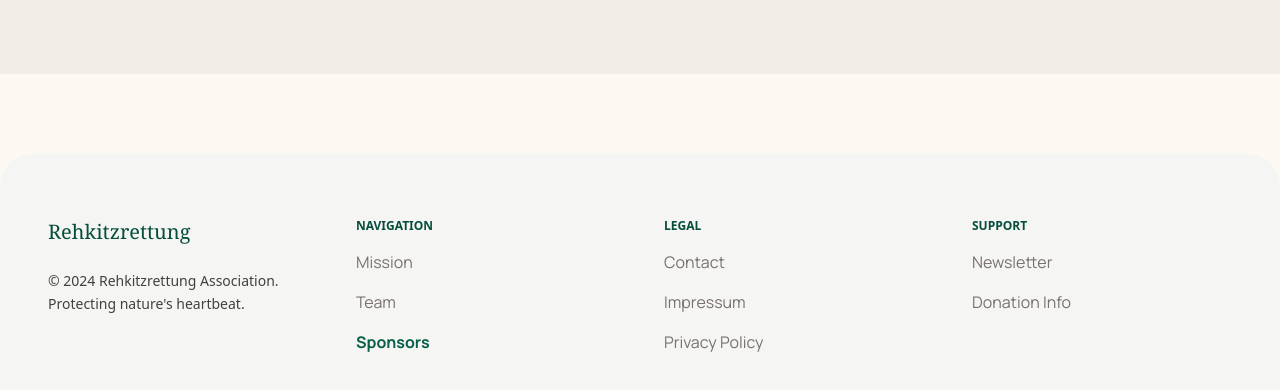
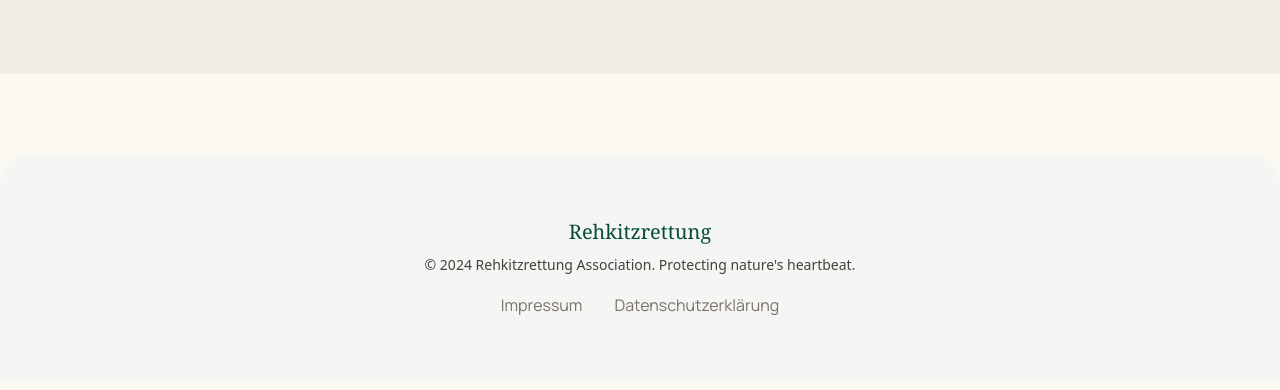
Before and after one commit to shotsfromthomas-afk/rehkitz, a plain HTML site: page index.html in a window 1280 px wide. Shown: the part 2718-3108 px from the top of the page. Drawn offline with nearby package versions, Linux system fonts and the light colour scheme.

Commit message:
Footer reduced to Impressum and Datenschutzerklärung links only

```diff
--- a/index.html
+++ b/index.html
@@ -232,30 +232,13 @@
 </main>
 <!-- Footer -->
 <footer class="w-full rounded-t-[2rem] mt-20 bg-stone-100">
-<div class="grid grid-cols-1 md:grid-cols-4 gap-12 px-12 py-16 max-w-7xl mx-auto">
-<div class="md:col-span-1">
-<div class="font-serif text-xl text-emerald-900 mb-6">Rehkitzrettung</div>
-<p class="font-sans text-stone-700 text-sm leading-relaxed">
-                    © 2024 Rehkitzrettung Association. Protecting nature's heartbeat.
-                </p>
-</div>
-<div class="flex flex-col space-y-4">
-<span class="font-sans font-bold text-xs uppercase text-emerald-900">Navigation</span>
-<a class="text-stone-500 hover:underline decoration-emerald-500 underline-offset-4 transition-all" href="#">Mission</a>
-<a class="text-stone-500 hover:underline decoration-emerald-500 underline-offset-4 transition-all" href="#">Team</a>
-<a class="text-emerald-800 font-bold" href="#">Sponsors</a>
-</div>
-<div class="flex flex-col space-y-4">
-<span class="font-sans font-bold text-xs uppercase text-emerald-900">Legal</span>
-<a class="text-stone-500 hover:underline decoration-emerald-500 underline-offset-4 transition-all" href="#">Contact</a>
-<a class="text-stone-500 hover:underline decoration-emerald-500 underline-offset-4 transition-all" href="#">Impressum</a>
-<a class="text-stone-500 hover:underline decoration-emerald-500 underline-offset-4 transition-all" href="#">Privacy Policy</a>
-</div>
-<div class="flex flex-col space-y-4">
-<span class="font-sans font-bold text-xs uppercase text-emerald-900">Support</span>
-<a class="text-stone-500 hover:underline decoration-emerald-500 underline-offset-4 transition-all" href="#">Newsletter</a>
-<a class="text-stone-500 hover:underline decoration-emerald-500 underline-offset-4 transition-all" href="#">Donation Info</a>
-</div>
+<div class="flex flex-col items-center px-12 py-16 max-w-7xl mx-auto">
+  <div class="font-serif text-xl text-emerald-900 mb-2">Rehkitzrettung</div>
+  <p class="font-sans text-stone-700 text-sm leading-relaxed mb-4">© 2024 Rehkitzrettung Association. Protecting nature's heartbeat.</p>
+  <div class="flex space-x-8">
+    <a class="text-stone-500 hover:underline decoration-emerald-500 underline-offset-4 transition-all" href="#">Impressum</a>
+    <a class="text-stone-500 hover:underline decoration-emerald-500 underline-offset-4 transition-all" href="#">Datenschutzerklärung</a>
+  </div>
 </div>
 </footer>
 </body></html>
```
